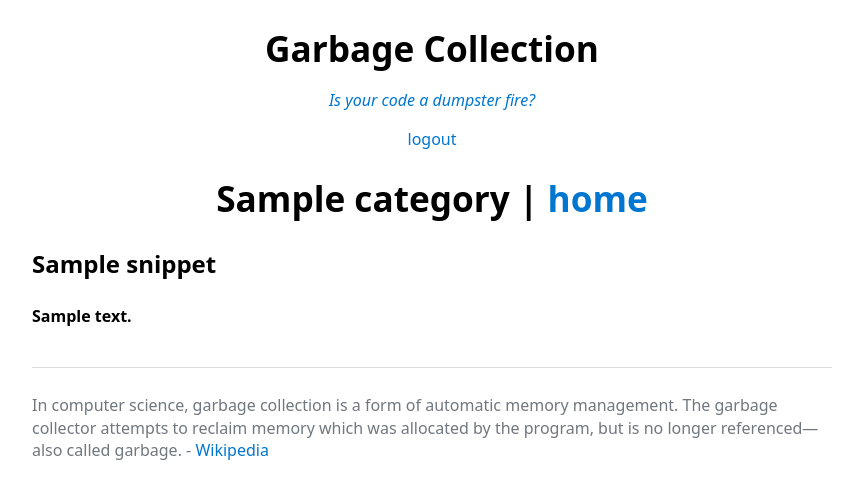
After one commit to Momentum-Team-11/django-duplex-windclan, a Django app: a page that uses templates/base.html in a window 1280 px wide. The commit adds this page. Shown: the top 499 px of the page, without its empty margins (208-1057 px from the left). Run offline with Django 3.2, Linux system fonts and the light colour scheme; a user stored in the database is signed in; tables that the repository leaves empty hold one stand-in row (values such as "Sample post").

Commit message:
basic templates

```diff
--- a/config/urls.py
+++ b/config/urls.py
@@ -15,17 +15,17 @@ Including another URLconf
 """
 from django.contrib import admin
 from django.urls import path, include
-
-
 from snippets import views as snippets_views
 
 urlpatterns = [
     path('admin/', admin.site.urls),
-    # path('auth/', include('registration.backends.simple.urls')),
-    # path('', snippets_views.index, name="index"),
-    # path('snippets/add/', snippets_views.add, name='add'),
-    # path('snippets/<int:pk>/edit/', snippets_views.edit, name='edit'),
-    # path('snippets/<int:pk>/delete/', snippets_views.delete, name='delete'),
+    path('', snippets_views.home, name='home'),
+    path('auth/', include('registration.backends.simple.urls')),
+    path('index', snippets_views.index, name="index"),
+    path('snippets/add/', snippets_views.add, name='add'),
+    path('snippet/<int:pk>/', snippets_views.detail, name='detail'),
+    path('snippets/<int:pk>/edit/', snippets_views.edit, name='edit'),
+    path('snippets/<int:pk>/delete/', snippets_views.delete, name='delete'),
     # path('snippets/<int:pk>/favorite/', snippets_views.favorite, name='favorite'),
-    # path('category/<slug:slug>', snippets_views.category, name="category"),
-              ]
+    path('category/<slug:slug>', snippets_views.category, name="category"),
+            ]
--- a/snippets/models.py
+++ b/snippets/models.py
@@ -27,7 +27,7 @@ class Snippet(models.Model):
 
 class Category(models.Model):
     name = models.CharField(max_length=100)
-    slug = models.SlugField(max_length=100, null=True, blank=True)
+    slug = models.SlugField(max_length=100, null=True, blank=True, unique=True)
 
     class Meta:
         verbose_name_plural = "categories"
--- a/snippets/views.py
+++ b/snippets/views.py
@@ -16,12 +16,12 @@ def index(request):
     return render(request, "index.html", {"snippets": snippets, "categories": categories})
 
 @login_required
-def snippet_detail(request, pk):
+def detail(request, pk):
     snippet = get_object_or_404(Snippet, pk=pk)
     form = SnippetForm()
-    return render(request, "Snippet_detail.html", {"snippet": snippet, "pk": pk, "form": form, "favorited": favorited})
+    return render(request, "detail.html", {"snippet": snippet, "pk": pk, "form": form})
 
-def add_snippet(request):
+def add(request):
     if request.method =='GET':
         form = SnippetForm()
     else:
@@ -29,9 +29,9 @@ def add_snippet(request):
         if form.is_valid():
             form.save()
             return redirect(to='index')
-    return render(request, "add_Snippet.html", {"form": form})
+    return render(request, "add.html", {"form": form})
 
-def edit_Snippet(request, pk):
+def edit(request, pk):
     snippet = get_object_or_404(Snippet, pk=pk)
     if request.method == 'GET':
         form = SnippetForm(instance=snippet)
@@ -40,14 +40,14 @@ def edit_Snippet(request, pk):
         if form.is_valid():
             form.save()
             return redirect(to="index")
-    return render(request, "edit_snippet", {"snippet": snippet, "form": form, "pk": pk})
+    return render(request, "edit", {"snippet": snippet, "form": form, "pk": pk})
 
-def delete_snippet(request, pk):
+def delete(request, pk):
     snippet = get_object_or_404(Snippet, pk=pk)
     if request.method == 'POST':
         snippet.delete()
         return redirect(to='index')
-    return render(request, "delete_snippet.html", {"snippet": snippet, "pk": pk})
+    return render(request, "delete.html", {"snippet": snippet, "pk": pk})
 
 def title(request):
     title = Snippet.objects.order_by('title')
@@ -69,21 +69,21 @@ def newest(request):
     context = {'snippets': newest, 'categories': categories}
     return render(request, 'index.html', context)
 
-@login_required
-def add_favorite(request, snippet_pk):
-    snippet = get_object_or_404(Snippet, pk=snippet_pk)
-    user = request.user
-    user.favorite_snippets.add(snippet)
-    return redirect("snippet_detail", pk=snippet.pk)
+# @login_required
+# def add_favorite(request, snippet_pk):
+#     snippet = get_object_or_404(Snippet, pk=snippet_pk)
+#     user = request.user
+#     user.favorite_snippets.add(snippet)
+#     return redirect("snippet_detail", pk=snippet.pk)
 
-@login_required
-def delete_favorite(request, snippet_pk):
-    snippet = get_object_or_404(Snippet, pk=snippet_pk)
-    request.user.favorite_snippets.remove(snippet)
-    return redirect("snippet_detail", pk=snippet.pk)
+# @login_required
+# def delete_favorite(request, snippet_pk):
+#     snippet = get_object_or_404(Snippet, pk=snippet_pk)
+#     request.user.favorite_snippets.remove(snippet)
+#     return redirect("snippet_detail", pk=snippet.pk)
 
 @login_required
 def category(request, slug):
     category = get_object_or_404(Category, slug=slug)
-    Snippets = category.snippets.all()
-    return render(request, "category.html", {"category": category, "Snippets": Snippets})
+    snippets = category.snippets.all()
+    return render(request, "category.html", {"category": category, "snippets": snippets})
--- a/templates/base.html
+++ b/templates/base.html
@@ -1,4 +1,5 @@
 {% load static %}
+
 
 <!DOCTYPE html>
 <html lang="en">
@@ -6,11 +7,12 @@
         <meta charset="UTF-8">
         <meta name="viewport" content="width=device-width, initial-scale=1.0">
         <link rel="stylesheet" href="https://cdn.jsdelivr.net/npm/water.css@2/out/water.css">
-<title>Snippet Something</title>
+        <title>Garbage Collection</title>
     </head>
     <header>
         <a href={% url 'index' %}>
-    <h1><center>Snippet Something</center></h1>
+    <h1><center>Garbage Collection</center></h1>
+    <center><p><em>Is your code a dumpster fire?</em></p></center>
 </a>
 <nav>
     <div>
@@ -26,9 +28,16 @@
 </nav>
 </header>
 <body>
-  <div>
     {% block content %}
     {% endblock %}
+  <div>
 </div>
 </body>
+<footer>
+    <p>In computer science, garbage collection is a form
+        of automatic memory management. The garbage collector
+        attempts to reclaim memory which was allocated by the program,
+        but is no longer referenced—also called garbage.
+        - <a href="https://en.wikipedia.org/wiki/Garbage_collection_(computer_science)">Wikipedia</a></p>
+    </footer>
 </html>
--- /dev/null
+++ b/templates/category.html
@@ -0,0 +1,18 @@
+{% extends "base.html" %}
+
+{% block content %}
+
+<h1>
+    <center>
+    {{category.name }} | <a href="{% url 'index' %}">home</a>
+    </center>
+</h1>
+
+{% for snippet in snippets %}
+
+    <h2>{{ snippet.title }}</h2>
+    <h3>{{ snippet. }}</h3>
+    <h4>{{ snippet.description }}</h4>
+
+{% endfor %}
+{% endblock %}
```
Also changed, not shown: templates/detail.html (added, +11 -0 lines), templates/home.html (+14 -6 lines), templates/index.html (+16 -0 lines), snippets/migrations/0004_alter_category_slug.py (added), templates/snippet_detail.html (deleted). Lines whose indentation alone changed are shown as unchanged.
